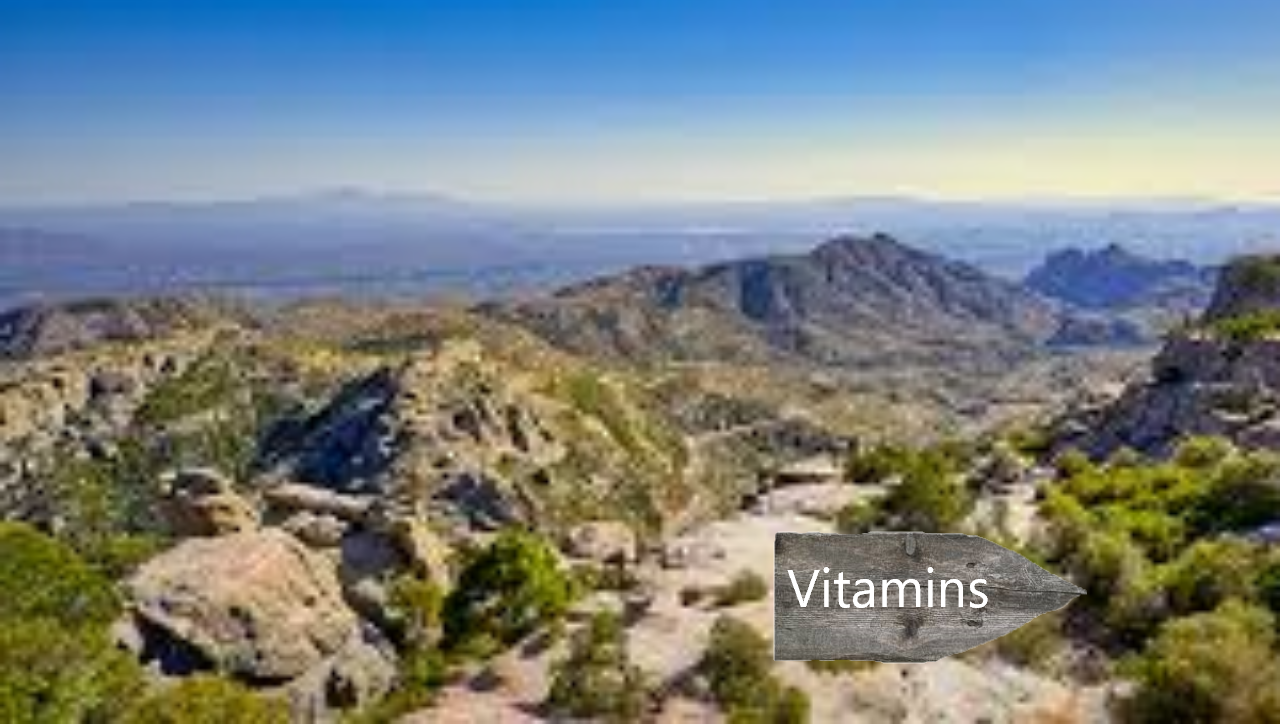
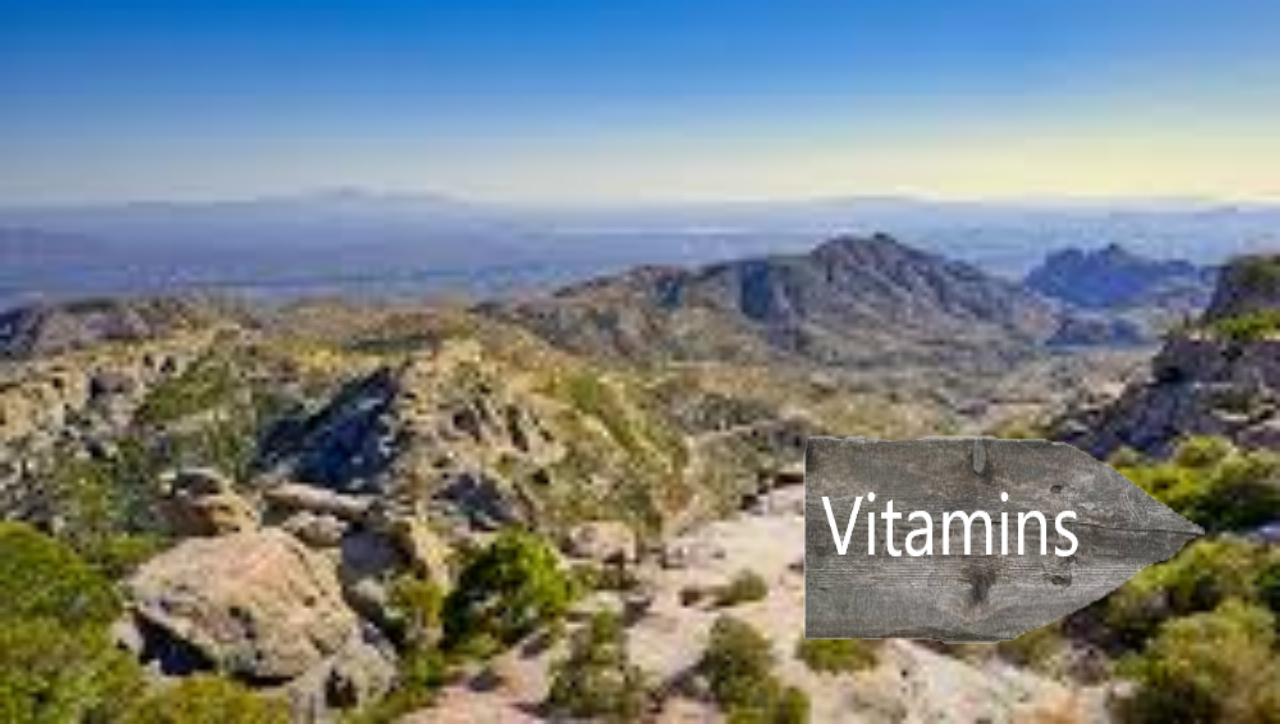
Before and after one commit to kreiters/home, a plain HTML site: page index.html in a window 1280 px wide. Shown: the part 76-800 px from the top of the page. Drawn offline with Linux system fonts and the light colour scheme.

Commit message:
Update index.html

```diff
--- a/index.html
+++ b/index.html
@@ -15,5 +15,5 @@
 
 <h1>Hello, welcome to the Kreiter's Home Page!</h1>
 <div>
-<a href="/vitamins/index.html"><img alt="vitamin sign" src="vitamin sign5.png" style="position: absolute; bottom: 25px; right: 150px; cursor: pointer;"></a>
+<a href="vitamin flip2.html"><img alt="vitamin sign" src="vitamin sign5.png" style="position: absolute; bottom: 25px; right: 20px; height: 40%; width: 40%; cursor: pointer;"></a>
 </div>
```
